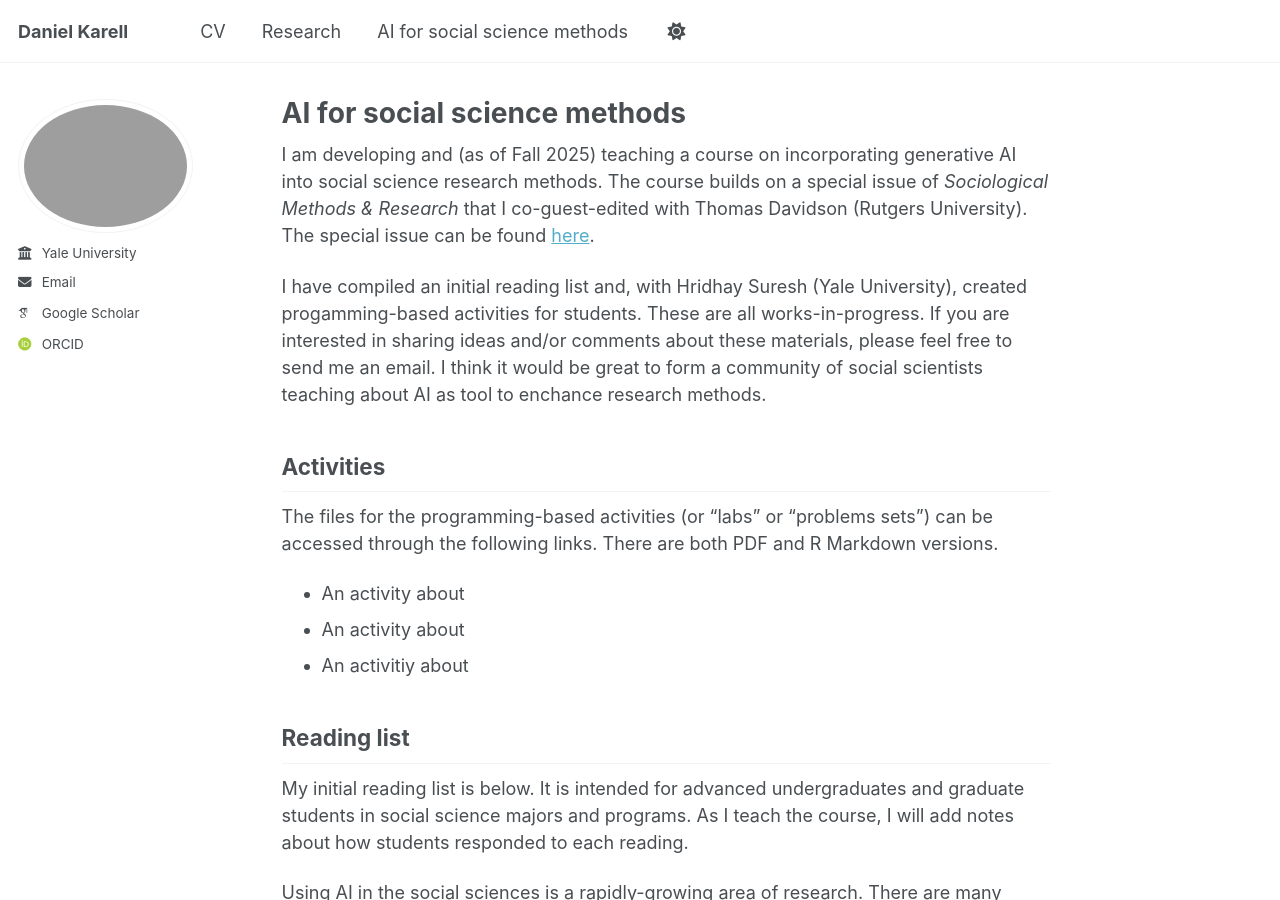
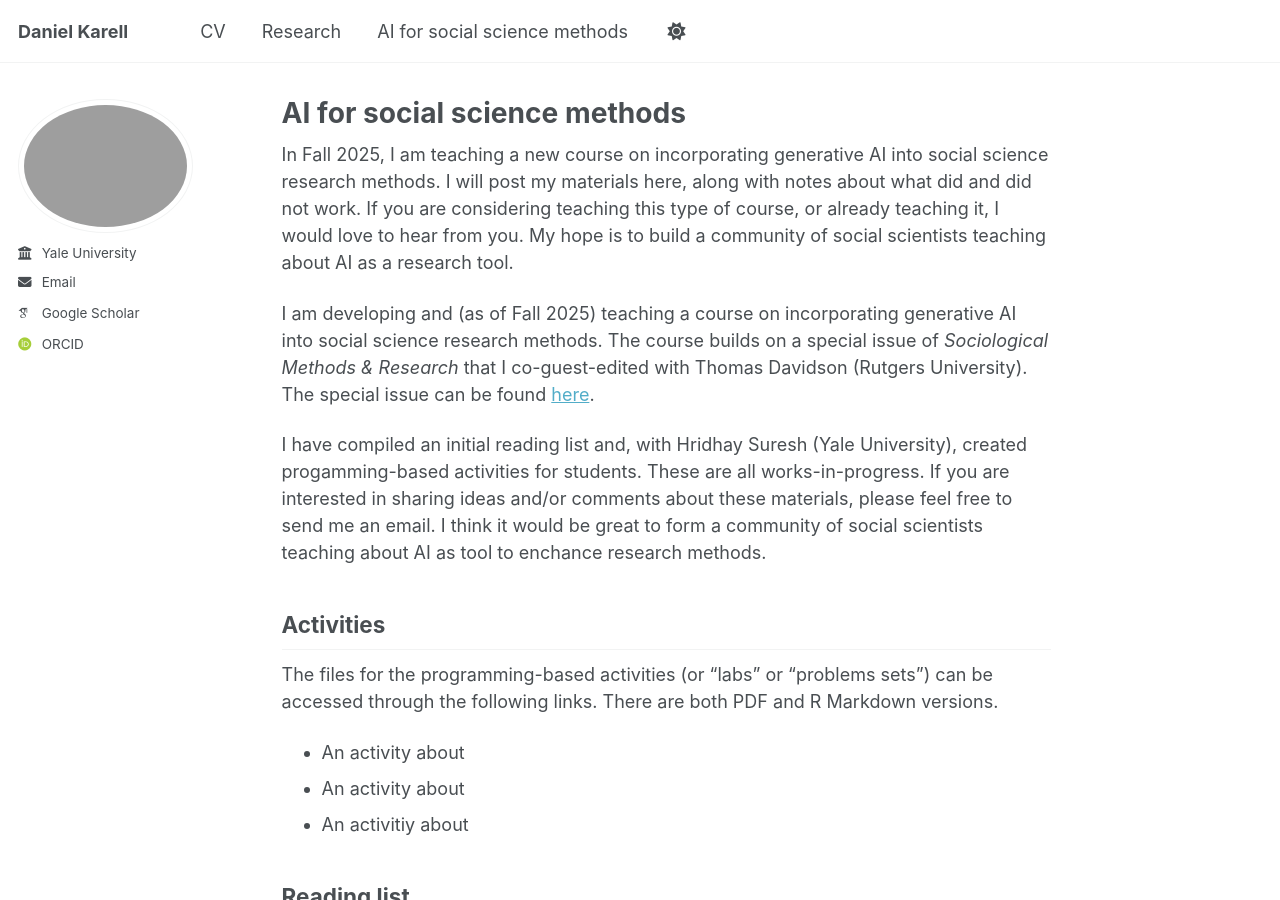
Before and after one commit to dkarell/dkarell.github.io, a Jekyll site: the page built from _pages/ai_for_social_science_methods.md, in a window 1280 px wide and 900 px high. Built offline with Jekyll 4.4.1, drawn with Linux system fonts in a browser that asks for light colours; some web fonts are replaced; a script that is not in the unit is left out.

Commit message:
Update ai_for_social_science_methods.md

```diff
--- a/_pages/ai_for_social_science_methods.md
+++ b/_pages/ai_for_social_science_methods.md
@@ -3,6 +3,12 @@ permalink: /ai_for_social_science_methods/
 title: "AI for social science methods"
 author_profile: true
 ---
+
+
+In Fall 2025, I am teaching a new course on incorporating generative AI into social science research methods. I will post my materials here, along with notes about what did and did not work. If you are considering teaching this type of course, or already teaching it, I would love to hear from you. My hope is to build a community of social scientists teaching about AI as a research tool.
+
+
+
 
 I am developing and (as of Fall 2025) teaching a course on incorporating generative AI into social science research methods. The course builds on a special issue of *Sociological Methods & Research* that I co-guest-edited with Thomas Davidson (Rutgers University). The special issue can be found [here](https://journals.sagepub.com/toc/smra/54/3).
 
```
